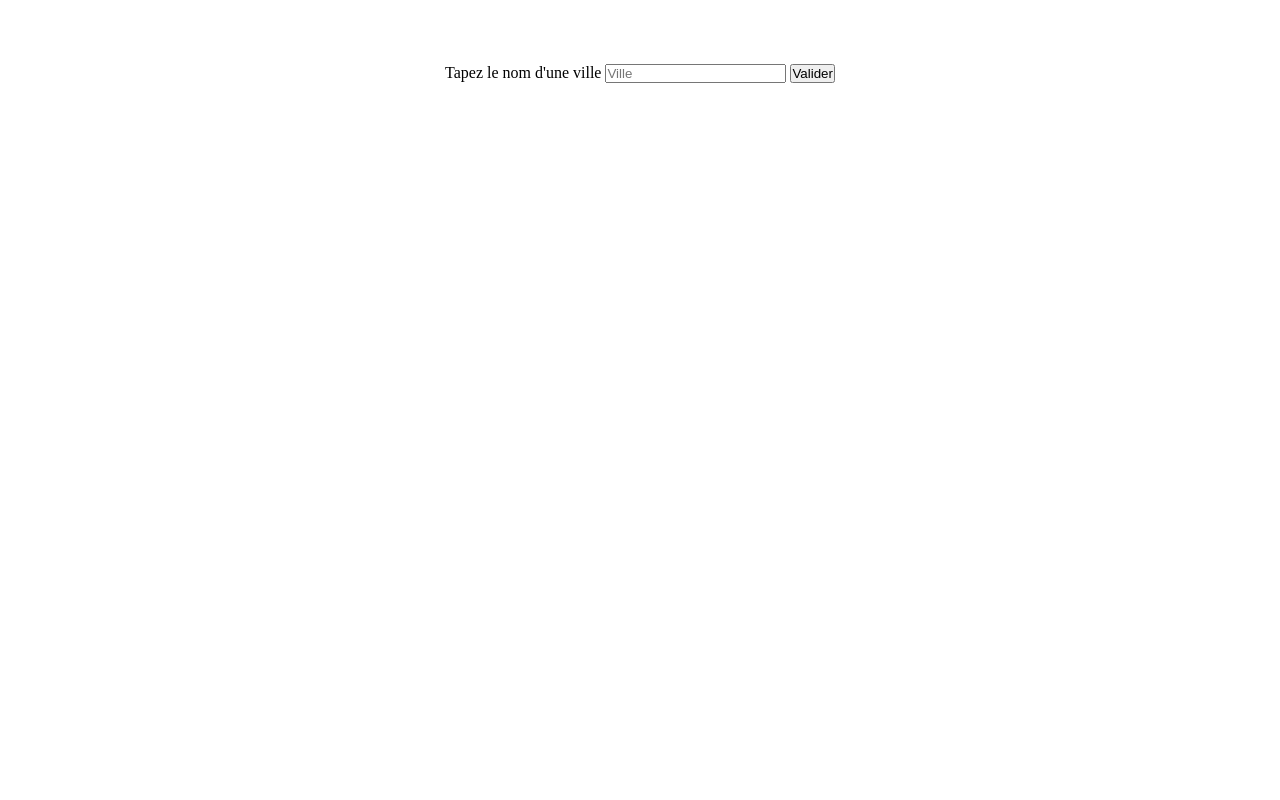
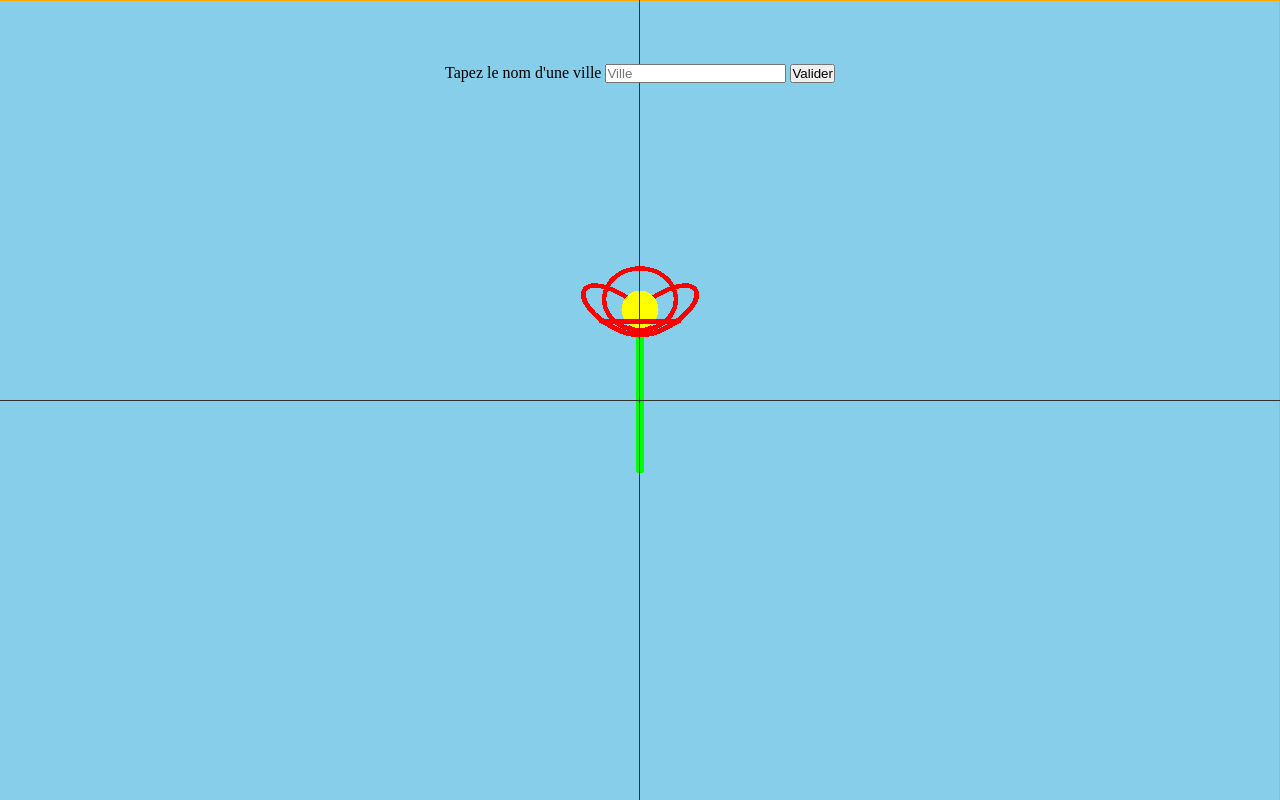
Before and after one commit to sophiamorchen/The-Flower-Weather-App, a website: page fleur/index.html in a window 1280 px wide. Drawn offline with nearby package versions, Linux system fonts and the light colour scheme.

Commit message:
Ajout de la fleur (terminée)

```diff
--- a/fleur/index.html
+++ b/fleur/index.html
@@ -16,11 +16,14 @@ pas d'espaces blancs +- 10px des bords : -->
             position: absolute;
             left: 0;
             top: 0;
+            z-index: 0;
         }
         .form {
             margin-top: 4rem;
             display: flex;
             justify-content: center;
+            position: relative;
+            z-index: 1;
         }
     </style>
 </head>
--- a/fleur/modules/Flower.js
+++ b/fleur/modules/Flower.js
@@ -1,9 +1,139 @@
-
-
+import * as THREE from 'three'
+import { OrbitControls } from 'three/addons/controls/OrbitControls.js';
 class Flower {
     constructor() {
-        console.log("Flower module loaded");
+        // Étape 1 : Initialisation des propriétés de la classe / définir les variables
+        // on défini la heuteur et la largeur du canvas
+        this.canvas = document.querySelector(".js-canvas")
+        this.canvasWidth = window.innerWidth
+        this.canvasHeight = window.innerHeight
+        this.animate = this.animate.bind(this)
+        this.flowerSize = 50
+
+        this.init()
     }
+// fonction qui lance les fonctions d'instanciation de ma classe
+// c'est la fonction qui va être lancée automatiquement
+    init () {
+        this.createScene()
+        this.createCamera()
+        this.createRender()
+
+        this.createGroupOfObjects()
+        this.createStem()
+        this.createPistil()
+        this.createPetals()
+
+        this.createOrbitControls()
+        this.createHelper()
+
+        this.addGroupToScene()
+
+        this.animate()
+
+    }
+    createScene() {
+        this.scene = new THREE.Scene()
+        this.scene.background = new THREE.Color('skyblue')
+    }
+    createCamera() {
+        const aspectRatio = this.canvasWidth / this.canvasHeight
+        this.camera = new THREE.PerspectiveCamera(75, aspectRatio, 0.1, 1000)
+        this.camera.position.z = 100
+        this.camera.position.y = 80
+        this.camera.position.x = 0
+    }
+    createOrbitControls() {
+        this.controls = new OrbitControls( this.camera, this.renderer.domElement );
+    }
+    createHelper() {
+        const axesHelper = new THREE.AxesHelper( 50 )
+        this.scene.add( axesHelper )
+
+        const helper = new THREE.CameraHelper( this.camera );
+        this.scene.add( helper );
+
+        // const spotLight = new THREE.SpotLight( 0xffffff );
+        // spotLight.position.set( 10, 10, 10 );
+        // this.scene.add( spotLight );
+
+        // const spotLightHelper = new THREE.SpotLightHelper( spotLight );
+        // this.scene.add( spotLightHelper );
+
+        // const light = new THREE.DirectionalLight( 0xFFFFFF );
+        // this.scene.add( light );
+
+        // const helper1 = new THREE.DirectionalLightHelper( light, 5 );
+        // this.scene.add( helper1 );
+    }
+    createRender() {
+        this.renderer = new THREE.WebGLRenderer()
+        this.renderer.setSize(this.canvasWidth, this.canvasHeight)
+        this.canvas.appendChild(this.renderer.domElement)
+    }
+    // on ajoute le gorupejuste avant de mettre la fleur
+    createGroupOfObjects() {
+        this.flowerGroup = new THREE.Group()
+
+    }
+    createStem() {
+        const geometry = new THREE.CylinderGeometry( 1, 1, this.flowerSize, 32 )
+        const color = new THREE.Color('rgb(0, 255, 0)')
+        const material = new THREE.MeshBasicMaterial( {color: color} )
+        const cylinder = new THREE.Mesh( geometry, material )
+        this.flowerGroup.add(cylinder)
+    }
+    createPistil() {
+        const geometry = new THREE.SphereGeometry( 4, 32, 16 );
+        const material = new THREE.MeshBasicMaterial( { color: 0xffff00 } )
+        const sphere = new THREE.Mesh( geometry, material )
+        sphere.position.y = this.flowerSize/2
+        this.flowerGroup.add( sphere )
+    }
+    createPetals() {
+        const color = new THREE.Color('rgb(255, 0, 0)')
+        const geometry = new THREE.TorusGeometry( 8, 0.5, 16, 100 );
+        const material = new THREE.MeshBasicMaterial( { color: color } );
+        const positionX = [-5, 0, 5, 0]
+        const positionZ = [0, -5, 0, 5]
+        const rotationY = [-30, 0, 30, 0]
+        const rotationX = [90, 120, 90, 60]
+        for (let i = 0 ; i < 4 ; i++) {
+            const torus = new THREE.Mesh( geometry, material );
+            torus.position.y = this.flowerSize/2
+            torus.position.x = positionX[i]
+            torus.position.z = positionZ[i]
+            /*
+    🔁 Ce que font tes rotations :
+
+    rotation.x : incline le tore vers l’avant ou l’arrière.
+
+    rotation.y : fait tourner autour du centre (comme tourner une assiette sur elle-même).
+
+    rotation.z : ferait pencher sur le côté (gauche/droite).
+            */
+            torus.rotation.x = THREE.MathUtils.degToRad(rotationX[i]) // feuille avant ou arriere
+            torus.rotation.y = THREE.MathUtils.degToRad(rotationY[i]) // feuille gauche et droite.
+
+            this.flowerGroup.add( torus );
+        }
+
+    }
+    addGroupToScene() {
+        this.scene.add(this.flowerGroup)
+    }
+
+    animate() {
+        /* animation de la fleur :
+        - [] si pas de ville seldctionnée, la fleur tourne sur elle même
+        - [] si une ville est sélectionnée, la fleur s'oriente en fonction des donénes API
+        */
+        requestAnimationFrame(this.animate)
+        // this.flowerGroup.rotation.y += 0.01
+        this.controls.update()
+        this.renderer.render(this.scene, this.camera)
+    }
+
 }
 
 export {Flower}
```
